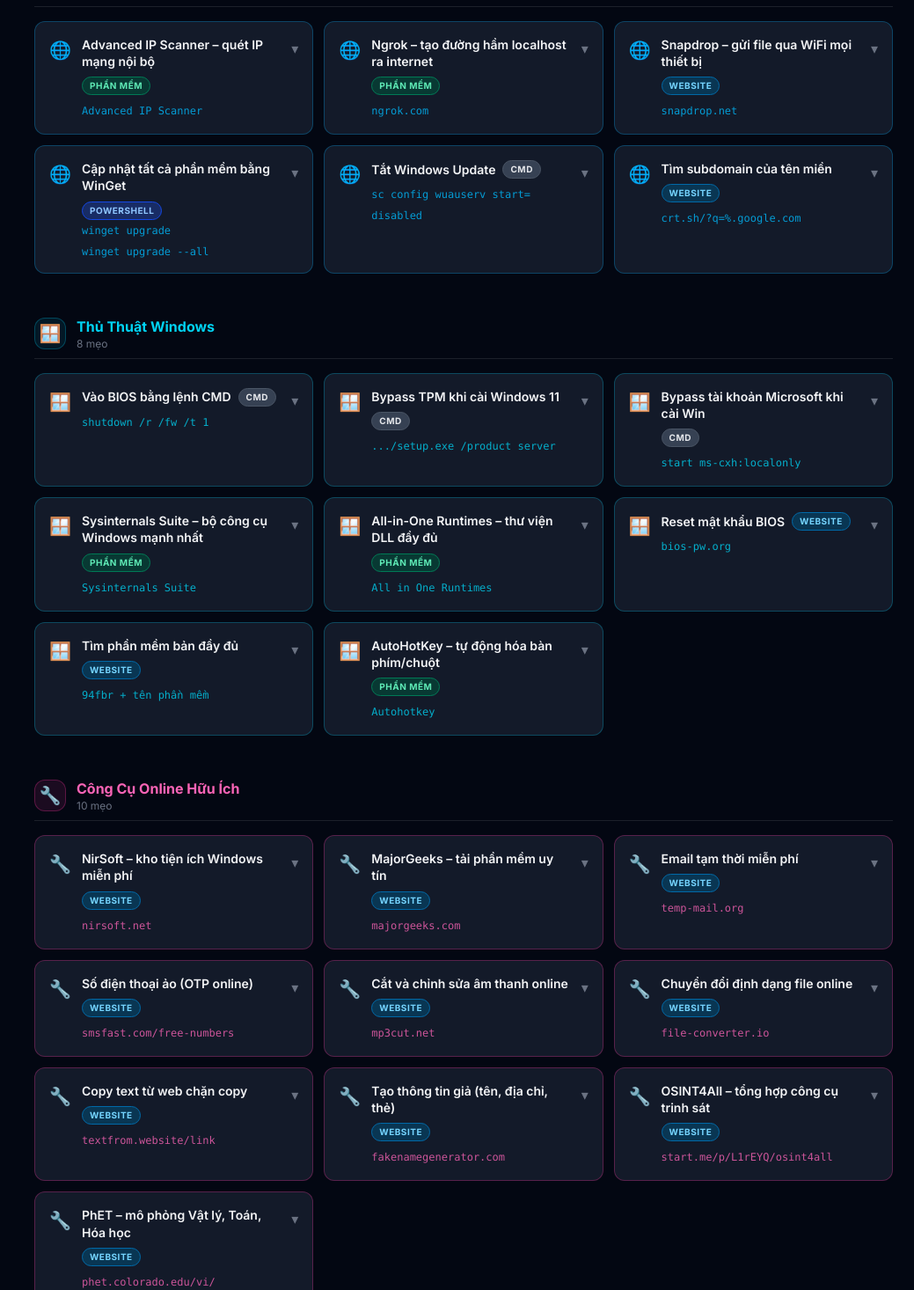
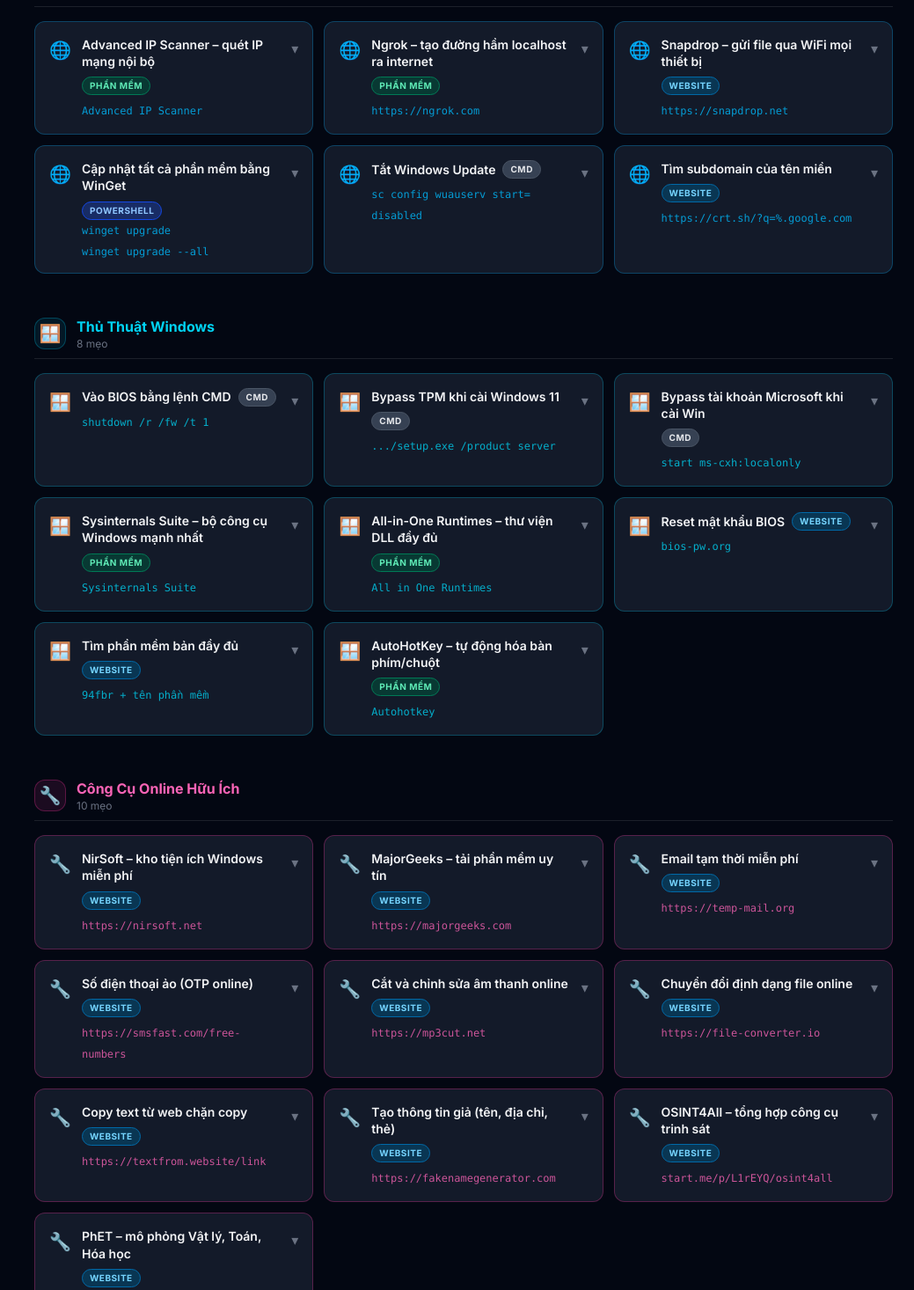
Before and after one commit to dhz5/dhz5.github.io, a React (Vite) app in the folder 1/: page / in a window 1280 px wide. Shown: the part 2484-3950 px from the top of the page at 88% size, without its empty margins (241-1280 px from the left). Built offline with nearby package versions, Linux system fonts and the light colour scheme.

Commit message:
Update tips.ts

```diff
--- a/1/src/data/tips.ts
+++ b/1/src/data/tips.ts
@@ -367,7 +367,7 @@
       {
         id: "ngrok",
         title: "Ngrok – tạo đường hầm localhost ra internet",
-        command: "ngrok.com",
+        command: "https://ngrok.com",
         description: "Công cụ tạo URL public trỏ vào localhost của bạn — share web đang dev cho client xem, test webhook, thay thế VPN đơn giản.",
         usage: "Đăng ký ngrok.com → tải CLI → ngrok http 3000 → dùng URL được cấp",
         type: "app",
@@ -376,7 +376,7 @@
       {
         id: "snapdrop",
         title: "Snapdrop – gửi file qua WiFi mọi thiết bị",
-        command: "snapdrop.net",
+        command: "https://snapdrop.net",
         description: "Web app gửi file không giới hạn dung lượng qua WiFi cục bộ giữa mọi thiết bị (PC, Android, iOS, Mac) không cần cài app.",
         usage: "Mở snapdrop.net trên cả hai thiết bị cùng mạng WiFi → click biểu tượng thiết bị → gửi file",
         type: "web",
@@ -406,7 +406,7 @@
       {
         id: "crt-subdomain",
         title: "Tìm subdomain của tên miền",
-        command: "crt.sh/?q=%.google.com",
+        command: "https://crt.sh/?q=%.google.com",
         description: "Tra cứu Certificate Transparency logs để tìm tất cả subdomain của một website. Hữu ích cho pentest/OSINT.",
         usage: "Truy cập crt.sh/?q=%.tenmiencuaban.com hoặc dùng crt.name/v1/search?apex=google.com",
         type: "web",
@@ -509,7 +509,7 @@
       {
         id: "nirsoft",
         title: "NirSoft – kho tiện ích Windows miễn phí",
-        command: "nirsoft.net",
+        command: "https://nirsoft.net",
         description: "Hơn 200 tiện ích nhỏ miễn phí: MailPassView (xem pass mail), ChromePass, WifiInfoView, ProductKey,... Tuyệt vời cho IT admin.",
         usage: "Vào nirsoft.net → tìm công cụ cần → tải trực tiếp, không cần cài đặt",
         type: "web",
@@ -518,7 +518,7 @@
       {
         id: "majorgeeks",
         title: "MajorGeeks – tải phần mềm uy tín",
-        command: "majorgeeks.com",
+        command: "https://majorgeeks.com",
         description: "Kho phần mềm IT uy tín, an toàn — driver, tiện ích hệ thống, bảo mật, không quảng cáo rác hoặc bundle phần mềm lạ.",
         usage: "Tìm kiếm phần mềm trên majorgeeks.com → tải bản mới nhất",
         type: "web",
@@ -527,7 +527,7 @@
       {
         id: "temp-mail",
         title: "Email tạm thời miễn phí",
-        command: "temp-mail.org",
+        command: "https://temp-mail.org",
         description: "Tạo email ảo dùng một lần để đăng ký dịch vụ mà không cần tài khoản thật. Email tự xóa sau thời gian nhất định.",
         usage: "Vào temp-mail.org → nhận địa chỉ email ngẫu nhiên → dùng để đăng ký → nhận mail xác nhận",
         type: "web",
@@ -536,7 +536,7 @@
       {
         id: "smsfast",
         title: "Số điện thoại ảo (OTP online)",
-        command: "smsfast.com/free-numbers",
+        command: "https://smsfast.com/free-numbers",
         description: "Nhận SMS xác minh OTP qua số điện thoại ảo của nhiều quốc gia — đăng ký dịch vụ mà không dùng số thật.",
         usage: "Vào smsfast.com/free-numbers → chọn số → dùng đăng ký → F5 để nhận SMS",
         type: "web",
@@ -545,7 +545,7 @@
       {
         id: "mp3cut",
         title: "Cắt và chỉnh sửa âm thanh online",
-        command: "mp3cut.net",
+        command: "https://mp3cut.net",
         description: "Cắt, ghép, fade in/out, điều chỉnh âm lượng file audio trực tuyến. Hỗ trợ MP3, WAV, OGG, AAC,... không cần cài phần mềm.",
         usage: "Vào mp3cut.net → upload file → chọn đoạn → Export",
         type: "web",
@@ -554,7 +554,7 @@
       {
         id: "file-converter",
         title: "Chuyển đổi định dạng file online",
-        command: "file-converter.io",
+        command: "https://file-converter.io",
         description: "Chuyển đổi giữa hàng trăm định dạng file: PDF, Word, Excel, ảnh, video, audio,... hoàn toàn online, miễn phí.",
         usage: "Vào file-converter.io → upload file → chọn định dạng đầu ra → Convert",
         type: "web",
@@ -563,7 +563,7 @@
       {
         id: "textfrom",
         title: "Copy text từ web chặn copy",
-        command: "textfrom.website/link",
+        command: "https://textfrom.website/link",
         description: "Bypass trang web chặn chuột phải / chặn Ctrl+C. Dán URL trang muốn copy vào sau textfrom.website/ để đọc và copy nội dung.",
         usage: "textfrom.website/https://tenwebmuoncopy.com → nội dung hiện ra có thể copy",
         type: "web",
@@ -572,7 +572,7 @@
       {
         id: "fake-name",
         title: "Tạo thông tin giả (tên, địa chỉ, thẻ)",
-        command: "fakenamegenerator.com",
+        command: "https://fakenamegenerator.com",
         description: "Tạo danh tính giả hoàn chỉnh: họ tên, địa chỉ, email, số thẻ tín dụng test (không dùng để gian lận) — hữu ích khi test form đăng ký.",
         usage: "Vào fakenamegenerator.com → chọn quốc gia → Generate → dùng thông tin để đăng ký thử",
         type: "web",
```
